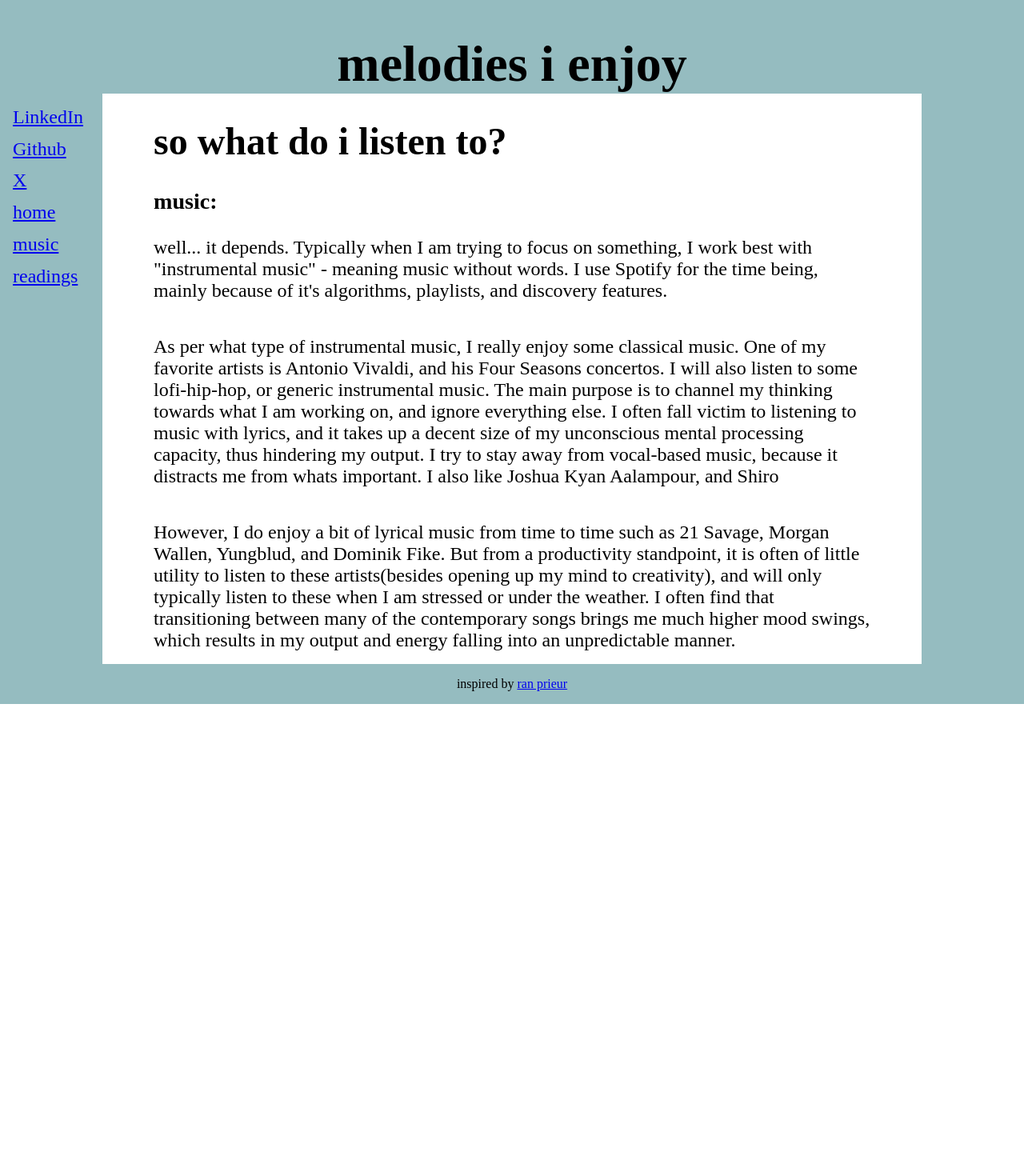
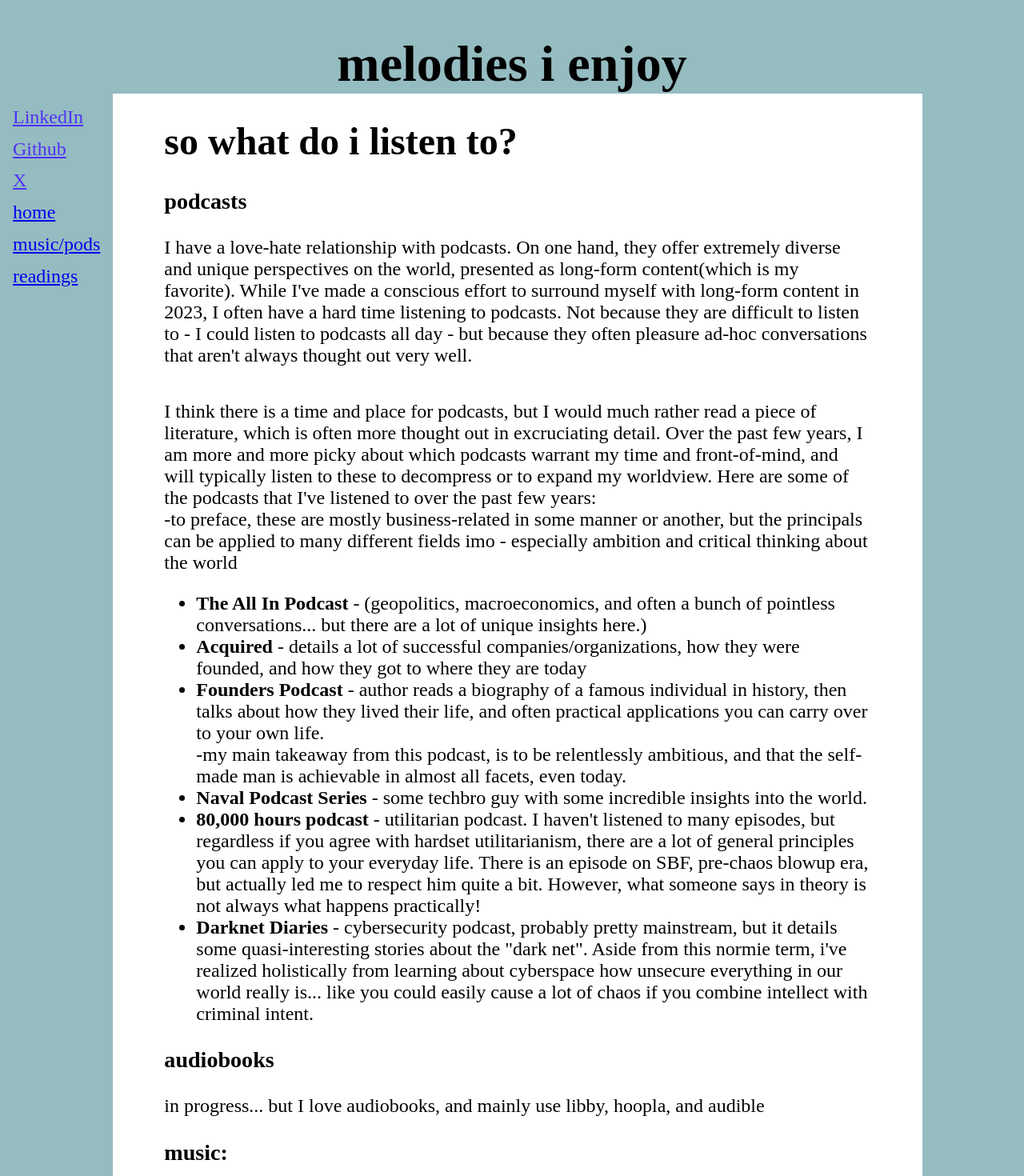
Before and after one commit to noah23olsen/simple-site, a Vue app in the folder simple-site-vue-project/: page /music in a window 1280 px wide. Shown: the top 1470 px of the page at 80% size. Before the commit the page ends 880 px from the top, so only its background shows below. Built offline with nearby package versions, Linux system fonts and the light colour scheme.

Commit message:
podcast recs add

```diff
--- a/simple-site-vue-project/src/App.vue
+++ b/simple-site-vue-project/src/App.vue
@@ -5,19 +5,19 @@
     </div>
     <div class="links-container">
       <a
-        class="links"
+        class="links links2"
         href="https://www.linkedin.com/in/noaholsen-/"
         target="_blank"
         >LinkedIn</a
       >
-      <a class="links" href="https://github.com/noah23olsen" target="_blank"
+      <a class="links links2" href="https://github.com/noah23olsen" target="_blank"
         >Github</a
       >
-      <a class="links" href="https://twitter.com/sirNoahOlsen" target="_blank"
+      <a class="links links2" href="https://twitter.com/sirNoahOlsen" target="_blank"
         >X</a
       >
       <router-link class="links" to="/">home</router-link>
-      <router-link class="links" to="/music">music</router-link>
+      <router-link class="links" to="/music">music/pods</router-link>
       <router-link class="links" to="/readings">readings</router-link>
       <!-- <a class="links" href="#">entertainment</a> -->
       <!-- <a class="links" href="#">philosophy</a> -->
@@ -97,6 +97,9 @@ a.links {
   margin-bottom: 0.8rem;
   font-size: 1.5rem;
 }
+a.links2{
+  color:rgb(79, 50, 245);
+}
 a.links:hover {
   color: white;
 }
--- a/simple-site-vue-project/src/components/IntroText.vue
+++ b/simple-site-vue-project/src/components/IntroText.vue
@@ -1,6 +1,7 @@
 <template>
     <div>
         <h3>intro</h3>
+        <i>preface: this bio and intro page is an egotistical mess thats quite frankly pretty obnoxious(or at least unfun) to read.. bear with me as I refactor it(Jan 2024)</i>
       <p>
         Hey, my name is Noah Olsen, and I'm a relentlessly curious software
         engineer who is on a mission to change the world through the integration
--- a/simple-site-vue-project/src/components/MusicVue.vue
+++ b/simple-site-vue-project/src/components/MusicVue.vue
@@ -1,8 +1,28 @@
 <template>
     <div>
         <h1>so what do i listen to?</h1>
+        <h3>podcasts</h3>
+        <p>I have a love-hate relationship with podcasts. On one hand, they offer extremely diverse and unique perspectives on the world, presented as long-form content(which is my favorite). While I've made a conscious effort to surround myself with long-form content in 2023, I often have a hard time listening to podcasts. Not because they are difficult to listen to - I could listen to podcasts all day - but because they often pleasure ad-hoc conversations that aren't always thought out very well.</p>
+        <br>
+        <p>I think there is a time and place for podcasts, but I would much rather read a piece of literature, which is often more thought out in excruciating detail. Over the past few years, I am more and more picky about which podcasts warrant my time and front-of-mind, and will typically listen to these to decompress or to expand my worldview. Here are some of the podcasts that I've listened to over the past few years:
+            <br>
+            -to preface, these are mostly business-related in some manner or another, but the principals can be applied to many different fields imo - especially ambition and critical thinking about the world
+        </p>
+        <ul>
+            <li><b>The All In Podcast</b> - (geopolitics, macroeconomics, and often a bunch of pointless conversations... but there are a lot of unique insights here.)</li>
+            <li><b>Acquired</b> - details a lot of successful companies/organizations, how they were founded, and how they got to where they are today</li>
+            <li><b>Founders Podcast</b> - author reads a biography of a famous individual in history, then talks about how they lived their life, and often practical applications you can carry over to your own life.
+            <br>
+            -my main takeaway from this podcast, is to be relentlessly ambitious, and that the self-made man is achievable in almost all facets, even today.
+            </li>
+            <li><b>Naval Podcast Series</b> - some techbro guy with some incredible insights into the world.</li>
+            <li><b>80,000 hours podcast</b> - utilitarian podcast. I haven't listened to many episodes, but regardless if you agree with hardset utilitarianism, there are a lot of general principles you can apply to your everyday life. There is an episode on SBF, pre-chaos blowup era, but actually led me to respect him quite a bit. However, what someone says in theory is not always what happens practically!</li>
+            <li><b>Darknet Diaries</b> - cybersecurity podcast, probably pretty mainstream, but it details some quasi-interesting stories about the "dark net". Aside from this normie term, i've realized holistically from learning about cyberspace how unsecure everything in our world really is... like you could easily cause a lot of chaos if you combine intellect with criminal intent.</li>
+        </ul>
+        <h3>audiobooks</h3>
+        <p>in progress... but I love audiobooks, and mainly use libby, hoopla, and audible</p>
         <h3>music:</h3>
-    <p>well... it depends. Typically when I am trying to focus on something, I work best with "instrumental music" - meaning music without words. I use Spotify for the time being, mainly because of it's algorithms, playlists, and discovery features.</p>
+    <p>For music well... it depends. Typically when I am trying to focus on something, I work best with "instrumental music" - meaning music without words. I use Spotify for the time being, mainly because of it's algorithms, playlists, and discovery features.</p>
     <br>
     <p>As per what type of instrumental music, I really enjoy some classical music. One of my favorite artists is Antonio Vivaldi, and his Four Seasons concertos. I will also listen to some lofi-hip-hop, or generic instrumental music. The main purpose is to channel my thinking towards what I am working on, and ignore everything else. I often fall victim to listening to music with lyrics, and it takes up a decent size of my unconscious mental processing capacity, thus hindering my output. I try to stay away from vocal-based music, because it distracts me from whats important. I also like Joshua Kyan Aalampour, and Shiro</p>
     <br>
```
